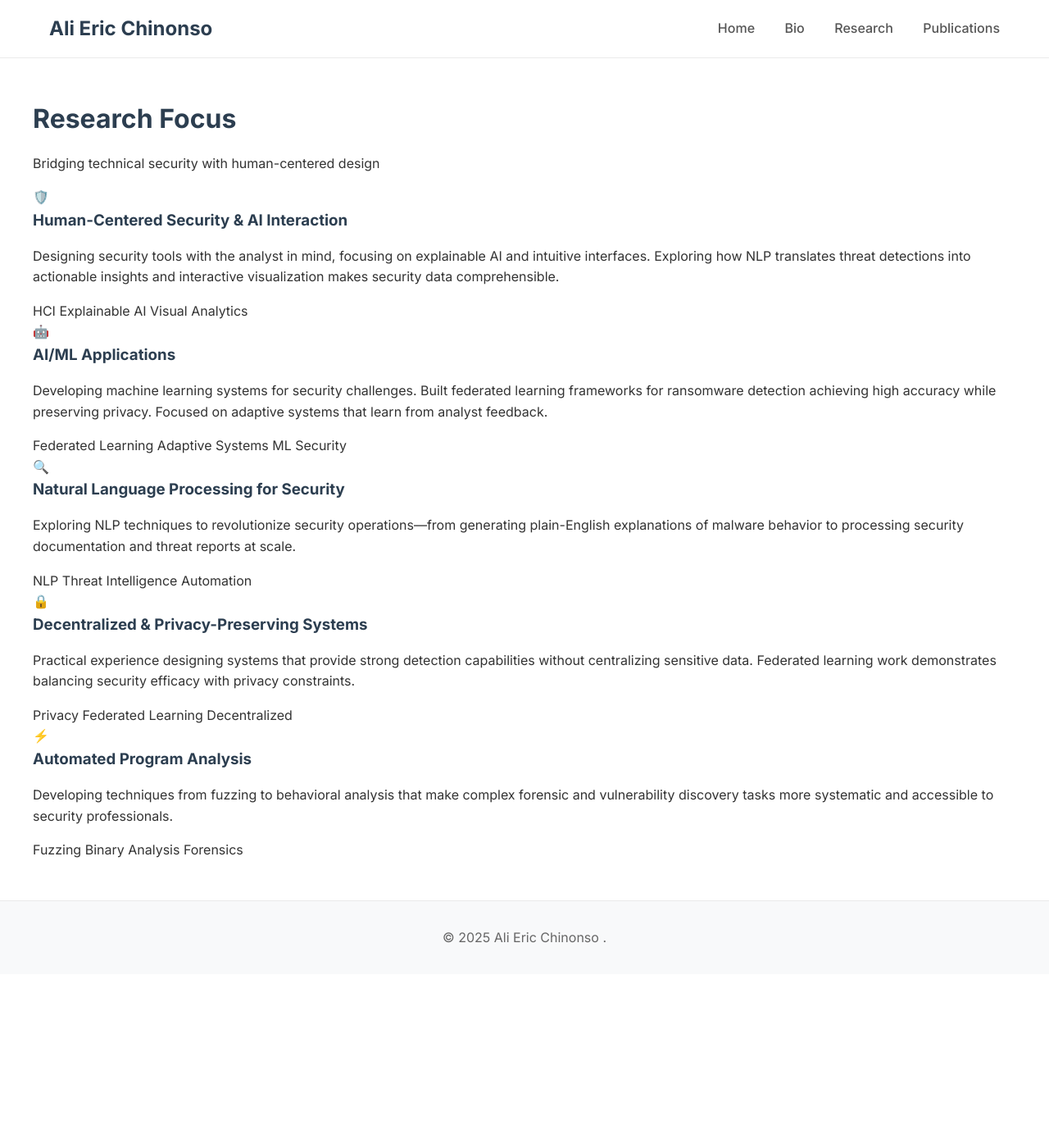
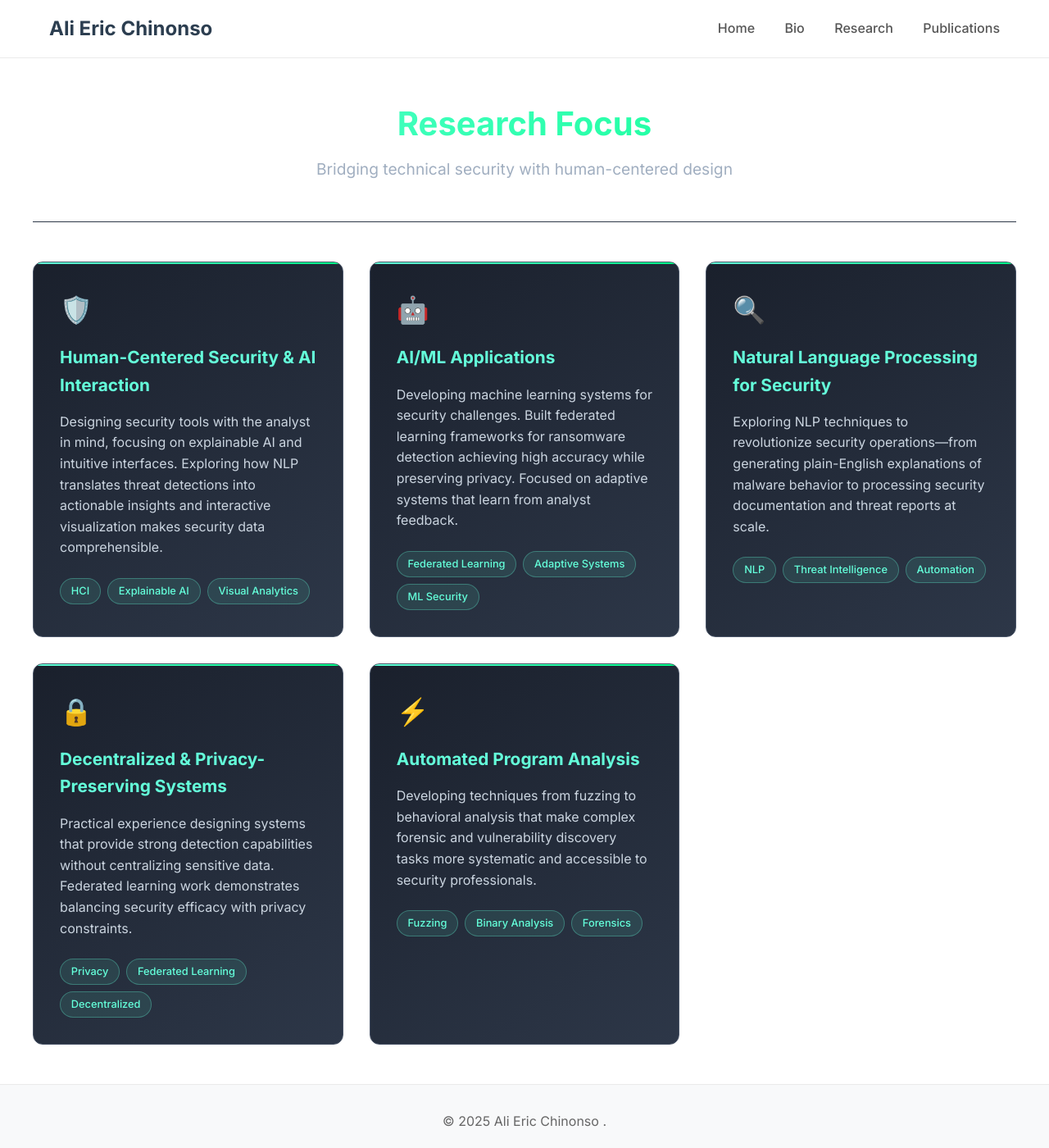
Before and after one commit to EmpireNetwork123/EmpireNetwork123.github.io, a Jekyll site: the page built from research.md, in a window 1280 px wide and 1400 px high. Shown: the whole window at 82% size. Built offline with Jekyll 4.4.1, drawn with Linux system fonts in a browser that asks for light colours.

Commit message:
Refactor CSS styles and add tactical research styles

```diff
--- a/assets/css/main.css
+++ b/assets/css/main.css
@@ -160,4 +160,97 @@ body {
   .container {
     padding: 0 15px;
   }
+
 }
+
+
+
+/* ===== TACTICAL RESEARCH STYLES ===== */
+.research-header {
+  text-align: center;
+  margin-bottom: 3rem;
+  padding-bottom: 2rem;
+  border-bottom: 1px solid #2d3748;
+}
+
+.research-header h1 {
+  font-size: 2.5rem;
+  background: linear-gradient(135deg, #64ffda 0%, #00ff88 100%);
+  -webkit-background-clip: text;
+  -webkit-text-fill-color: transparent;
+  background-clip: text;
+  margin-bottom: 0.5rem;
+}
+
+.research-subtitle {
+  font-size: 1.2rem;
+  color: #a0aec0;
+  font-weight: 300;
+}
+
+.research-grid {
+  display: grid;
+  grid-template-columns: repeat(auto-fit, minmax(350px, 1fr));
+  gap: 2rem;
+  margin-top: 2rem;
+}
+
+.research-card {
+  background: linear-gradient(145deg, #1a202c 0%, #2d3748 100%);
+  border: 1px solid #4a5568;
+  border-radius: 12px;
+  padding: 2rem;
+  transition: all 0.3s ease;
+  position: relative;
+  overflow: hidden;
+}
+
+.research-card::before {
+  content: '';
+  position: absolute;
+  top: 0;
+  left: 0;
+  right: 0;
+  height: 2px;
+  background: linear-gradient(90deg, #64ffda, #00ff88);
+}
+
+.research-card:hover {
+  transform: translateY(-5px);
+  border-color: #64ffda;
+  box-shadow: 0 10px 30px rgba(0, 0, 0, 0.3);
+}
+
+.card-icon {
+  font-size: 2rem;
+  margin-bottom: 1rem;
+}
+
+.research-card h3 {
+  color: #64ffda;
+  font-size: 1.3rem;
+  margin-bottom: 1rem;
+  font-weight: 600;
+}
+
+.research-card p {
+  color: #cbd5e0;
+  line-height: 1.6;
+  margin-bottom: 1.5rem;
+}
+
+.card-tags {
+  display: flex;
+  flex-wrap: wrap;
+  gap: 0.5rem;
+}
+
+.tag {
+  background: rgba(100, 255, 218, 0.1);
+  color: #64ffda;
+  padding: 0.3rem 0.8rem;
+  border-radius: 20px;
+  font-size: 0.8rem;
+  font-weight: 500;
+  border: 1px solid rgba(100, 255, 218, 0.3);
+}
```
